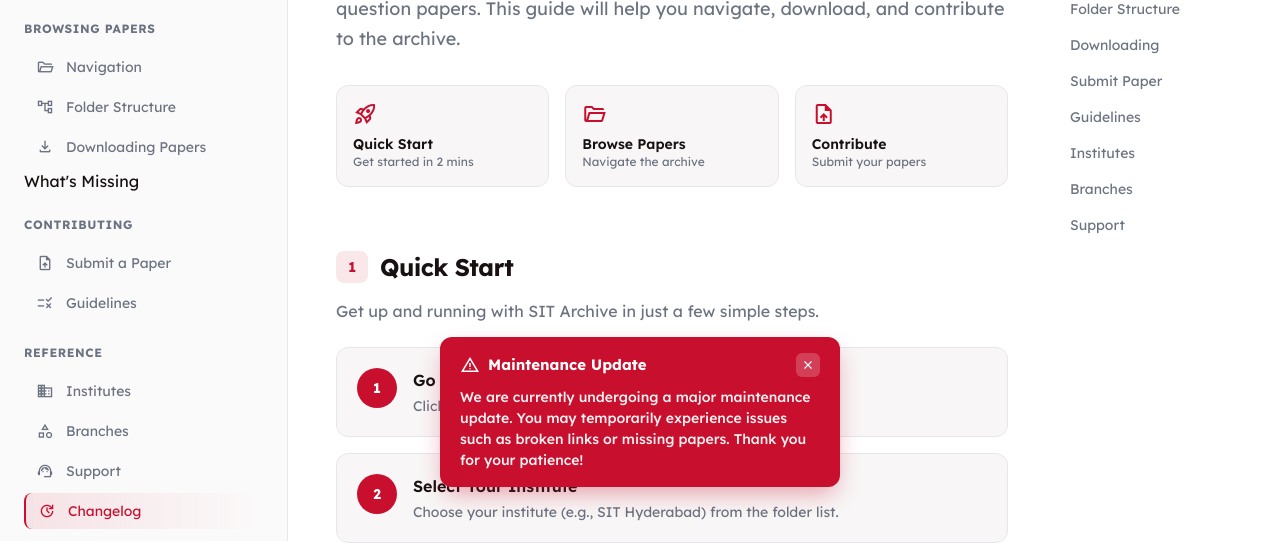
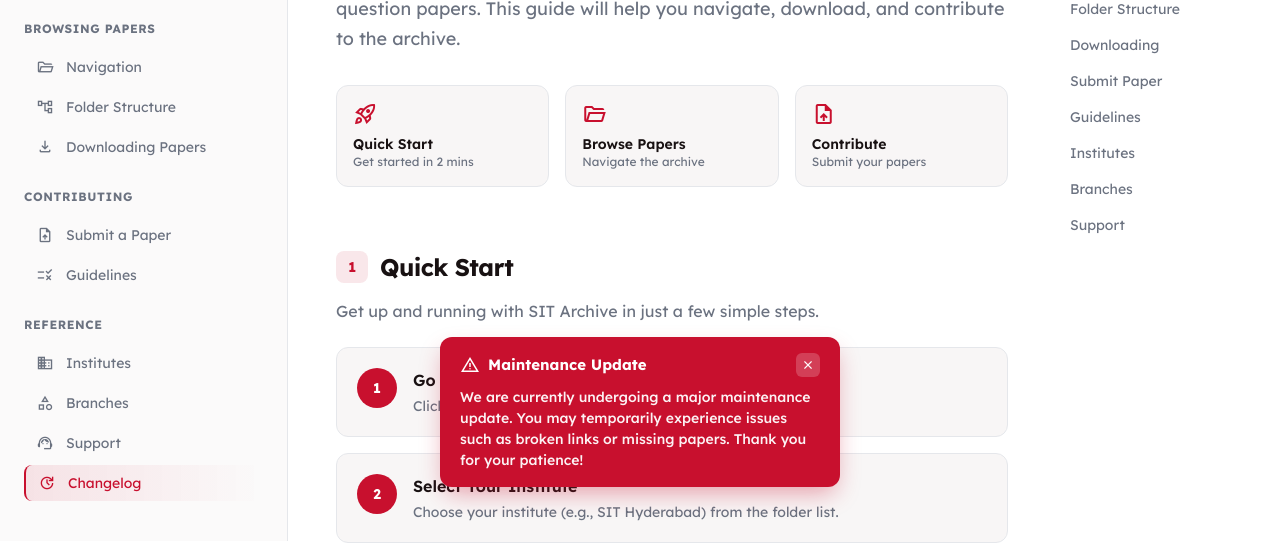
Before and after one commit to sitarchive/sitarchive.github.io, a plain HTML site: page docs.html in a window 1280 px wide. Shown: the part 289-832 px from the top of the page. Drawn offline with nearby package versions, Linux system fonts and the light colour scheme; no server answers.

Commit message:
Remove broken 'What's Missing' link in docs.html sidebar

```diff
--- a/docs.html
+++ b/docs.html
@@ -327,10 +327,6 @@
                                     class="sidebar-link flex items-center gap-3 px-3 py-2 text-sm text-text-light-muted dark:text-text-dark-muted rounded-lg hover:bg-bg-light-tertiary dark:hover:bg-bg-dark-tertiary transition-colors">
                                     <span class="material-symbols-outlined text-[18px]">download</span>
                                     Downloading Papers
-                                </a>
-                            </li>
-                            <li>
-                                    What's Missing
                                 </a>
                             </li>
                         </ul>
```
